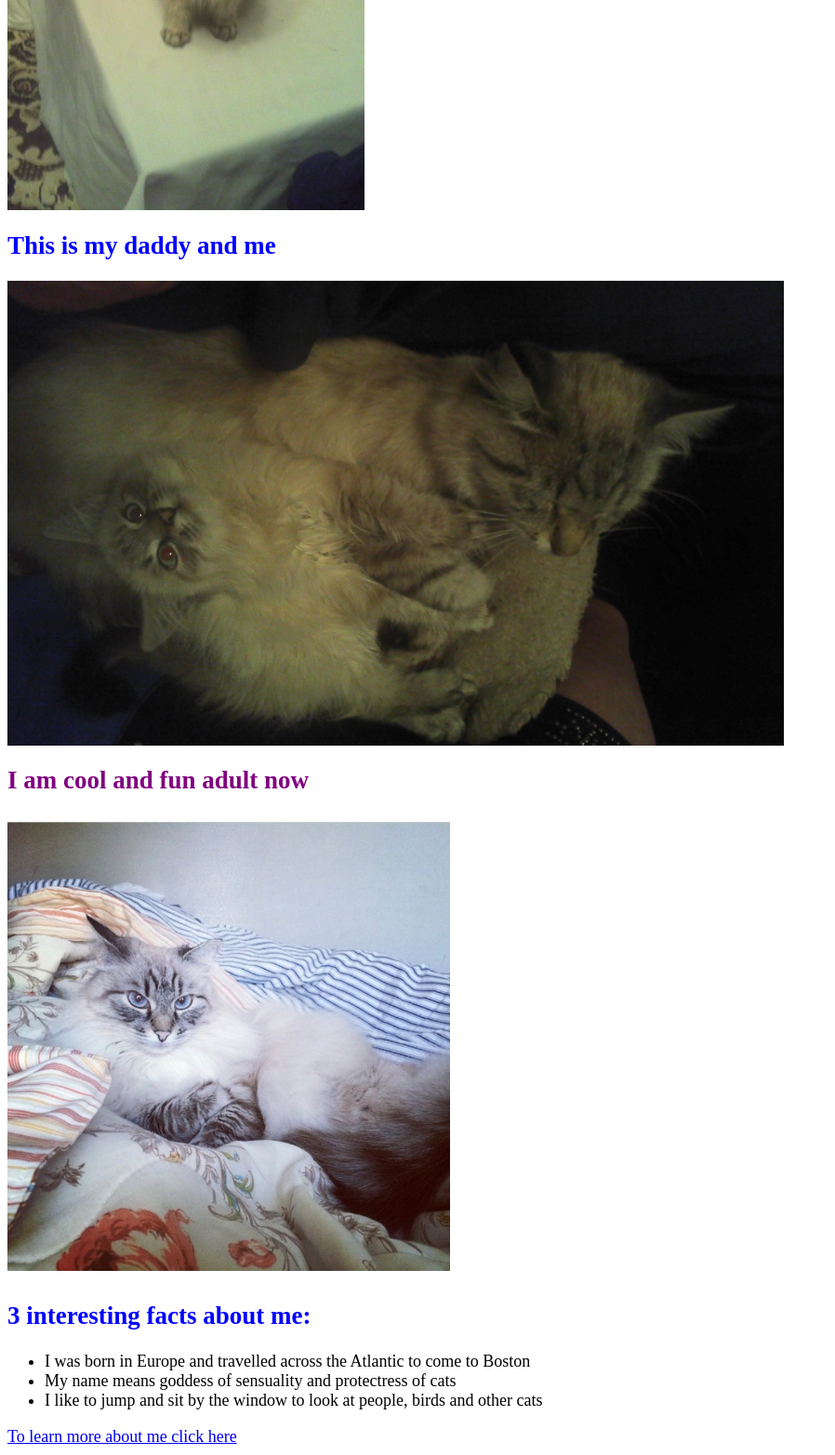
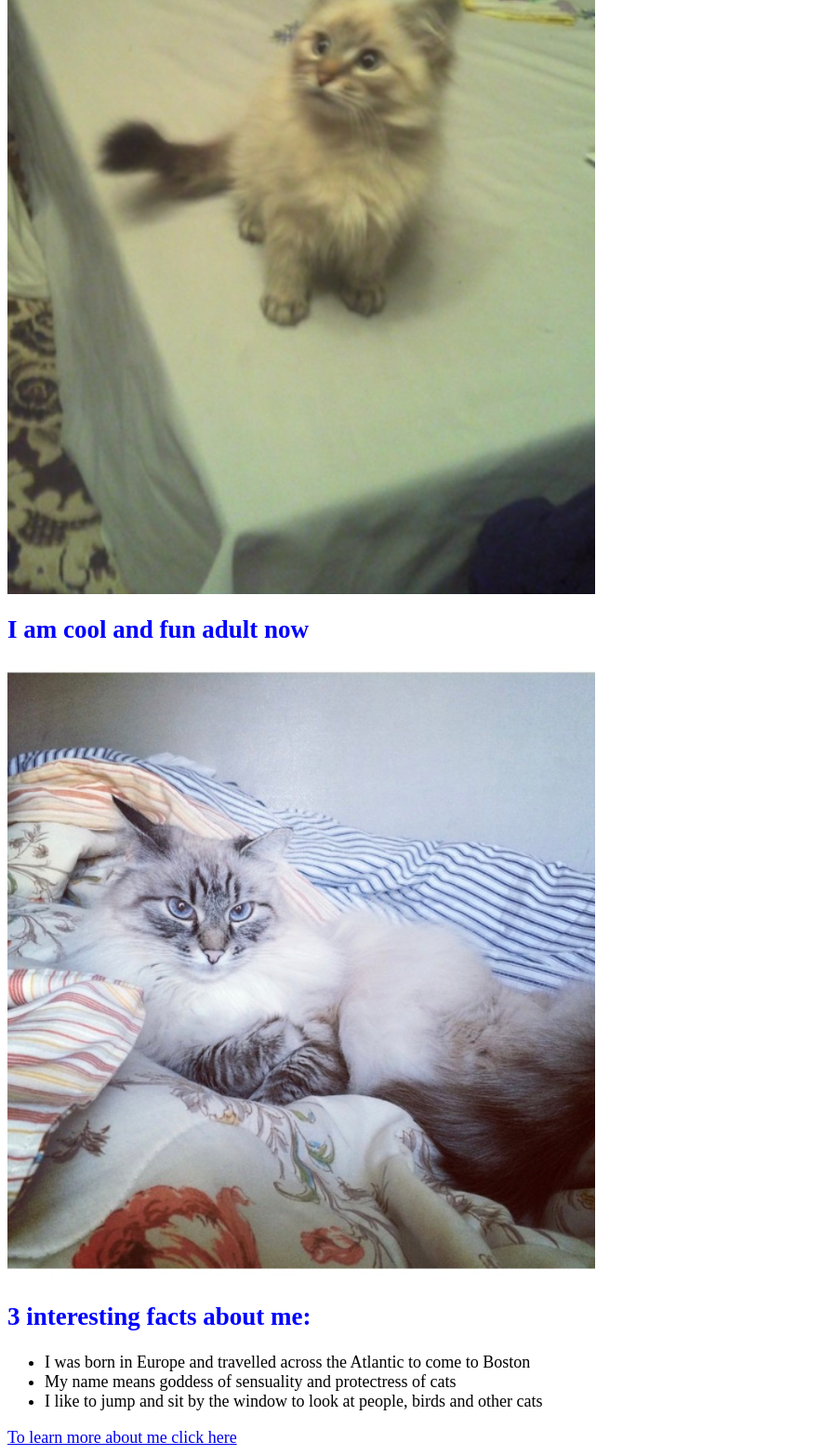
Before and after one commit to webdevplanet/bpl_web_dev_yana, a plain HTML site: page home1.html in a window 1280 px wide. Shown: the part 488-2053 px from the top of the page at 93% size, without its empty margins (0-898 px from the left). Drawn offline with Linux system fonts and the light colour scheme.

Commit message:
home1.html

```diff
--- a/home1.html
+++ b/home1.html
@@ -5,15 +5,13 @@
 </head>
 
 <body>
-<h1> Hi! My name is <font color = "red">Sharess</font></h1>
+<h1> Hi! My name is Sharess</h1>
 
-<img src=sharkit.jpg>
-<h2><font color = "blue"> This is my daddy and me</font> </h2>
-<img src=dad.jpg height="500">
+<img src=sharkit.jpg width="50%">
 <p>
-<h2> <font color = "purple"> I am cool and fun adult now</font></h2>
-<img src =bed.jpg height="500">
-<h2><font color = "blue">3 interesting facts about me: </font> </h2>
+<h2>I am cool and fun adult now</h2>
+<img src =bed.jpg width ="50%">
+<h2>3 interesting facts about me:</h2>
 <ul>
     <li>I was born in Europe and travelled across the Atlantic to come to Boston </li>
     <li> My name means goddess of sensuality and protectress of cats </li>
--- a/styles.css
+++ b/styles.css
@@ -1,5 +1,11 @@
 body {
 	font-size:18px;
+}
+div {
+    border: 12px solid violet;
+    margin: 5px;
+    padding: 20px;
+
 }
 
 h1 {
```
Also changed, not shown: page2.html (+1 -1 lines).
